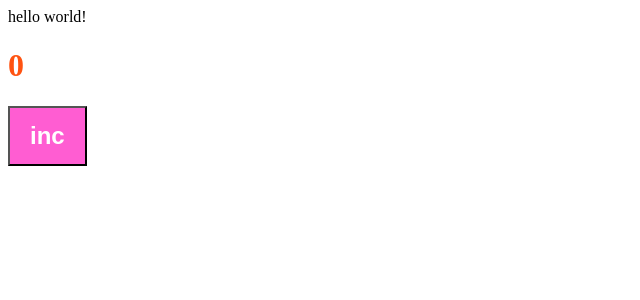
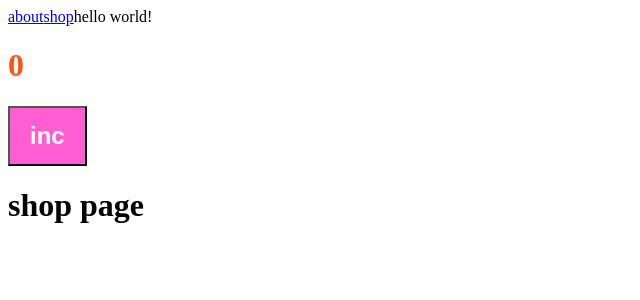
Before and after one commit to xkerus/webpack-config, a React app: page /shop in a window 1280 px wide. Shown: the top 300 px of the page, without its empty margins (0-640 px from the left). Built offline with nearby package versions, Linux system fonts and the light colour scheme.

Commit message:
routing + lazy chunks + bundle analyzer

```diff
--- a/buildConfig/buildDevServer.ts
+++ b/buildConfig/buildDevServer.ts
@@ -3,6 +3,7 @@
 export function buildDevServer(options: BuildOptions): DevServerConfiguration {
     return {
         port: options.port ?? 3001,
-        open: true
+        open: true,
+        historyApiFallback: true,
     }
 }
--- a/buildConfig/buildPlugins.ts
+++ b/buildConfig/buildPlugins.ts
@@ -2,8 +2,9 @@
 import HtmlWebpackPlugin from "html-webpack-plugin";
 import MiniCssExtractPlugin from "mini-css-extract-plugin";
 import {BuildOptions} from "./types/types";
+import {BundleAnalyzerPlugin} from "webpack-bundle-analyzer";
 
-export function buildPlugins({mode, paths}: BuildOptions): Configuration['plugins'] {
+export function buildPlugins({mode, paths, analyzer}: BuildOptions): Configuration['plugins'] {
     const isDev = mode === 'development';
     const isProd = mode === 'production';
 
@@ -22,5 +23,9 @@
         }))
     }
 
+    if(analyzer){
+        plugins.push(new BundleAnalyzerPlugin())
+    }
+
     return plugins;
 }
--- a/buildConfig/types/types.ts
+++ b/buildConfig/types/types.ts
@@ -10,4 +10,5 @@
     port: number;
     paths: BuildPaths;
     mode: BuildMode;
+    analyzer?: boolean;
 }
--- a/package.json
+++ b/package.json
@@ -16,6 +16,7 @@
     "@types/react": "^18.2.46",
     "@types/react-dom": "^18.2.18",
     "@types/webpack": "^5.28.5",
+    "@types/webpack-bundle-analyzer": "^4.6.3",
     "@types/webpack-dev-server": "^4.7.2",
     "css-loader": "^6.8.1",
     "html-webpack-plugin": "^5.6.0",
@@ -27,11 +28,13 @@
     "ts-node": "^10.9.2",
     "typescript": "^5.3.3",
     "webpack": "^5.89.0",
+    "webpack-bundle-analyzer": "^4.10.1",
     "webpack-cli": "^5.1.4",
     "webpack-dev-server": "^4.15.1"
   },
   "dependencies": {
     "react": "^18.2.0",
-    "react-dom": "^18.2.0"
+    "react-dom": "^18.2.0",
+    "react-router-dom": "^6.21.1"
   }
 }
--- a/src/components/App.tsx
+++ b/src/components/App.tsx
@@ -1,14 +1,18 @@
 import React, {useState} from 'react';
 import classes from './App.module.scss';
+import {Link, Outlet} from "react-router-dom";
 export const App = () => {
     const [count, setCount] = useState<number>(0);
 
     const increment = () => setCount(prev => prev + 1)
     return (
         <div>
+            <Link to={'/about'}>about</Link>
+            <Link to={'/shop'}>shop</Link>
             hello world!
             <h1 className={classes.value}>{count}</h1>
             <button className={classes.button} onClick={increment}><span>inc</span></button>
+            <Outlet />
         </div>
     );
 };
--- a/src/index.tsx
+++ b/src/index.tsx
@@ -1,12 +1,35 @@
 import {createRoot} from "react-dom/client";
 import App from "./components/App";
+import {createBrowserRouter, RouterProvider} from "react-router-dom";
+import {LazyAbout} from "./pages/about/About.lazy";
+import {Shop} from "./pages/shop";
+import React, {Suspense} from "react";
 
 const root = document.getElementById('root')
 
-if(!root){
+if (!root) {
     throw new Error('root not found')
 }
 
 const container = createRoot(root)
 
-container.render(<App />)
+const router = createBrowserRouter([
+    {
+        path: "/",
+        element: <App/>,
+        children: [
+            {
+                path: '/about',
+                element: <Suspense fallback={'Loading...'}> <LazyAbout /></Suspense>
+            },
+            {
+                path: '/shop',
+                element: <Suspense fallback={'Loading...'}> <Shop /></Suspense>
+            },
+        ]
+    },
+]);
+
+container.render(
+    <RouterProvider router={router}/>
+)
--- /dev/null
+++ b/src/pages/about/About.lazy.tsx
@@ -0,0 +1,3 @@
+import {lazy} from "react";
+
+export const LazyAbout = lazy(()=>import('./About'))
--- /dev/null
+++ b/src/pages/about/About.tsx
@@ -0,0 +1,11 @@
+import React from 'react';
+
+const About = () => {
+    return (
+        <h1>
+            about page
+        </h1>
+    );
+};
+
+export default About;
--- /dev/null
+++ b/src/pages/shop/Shop.lazy.tsx
@@ -0,0 +1,3 @@
+import {lazy} from "react";
+
+export const LazyShop = lazy(()=>import('./Shop'))
--- /dev/null
+++ b/src/pages/shop/Shop.tsx
@@ -0,0 +1,11 @@
+import React from 'react';
+
+const Shop = () => {
+    return (
+        <h1>
+            shop page
+        </h1>
+    );
+};
+
+export default Shop;
--- /dev/null
+++ b/src/pages/shop/index.ts
@@ -0,0 +1 @@
+export {LazyShop as Shop} from './Shop.lazy'
--- a/webpack.config.ts
+++ b/webpack.config.ts
@@ -6,6 +6,7 @@
 
 interface EnvVariables {
     mode: BuildMode;
+    analyzer?: boolean;
     port: number;
 }
 
@@ -20,6 +21,7 @@
         port: env.port ?? 3000,
         mode: env.mode ?? 'development',
         paths,
+        analyzer: env.analyzer
     })
 
     return config;
```
Also changed, not shown: 2 other files (tests, documents, lock files or other folders).
